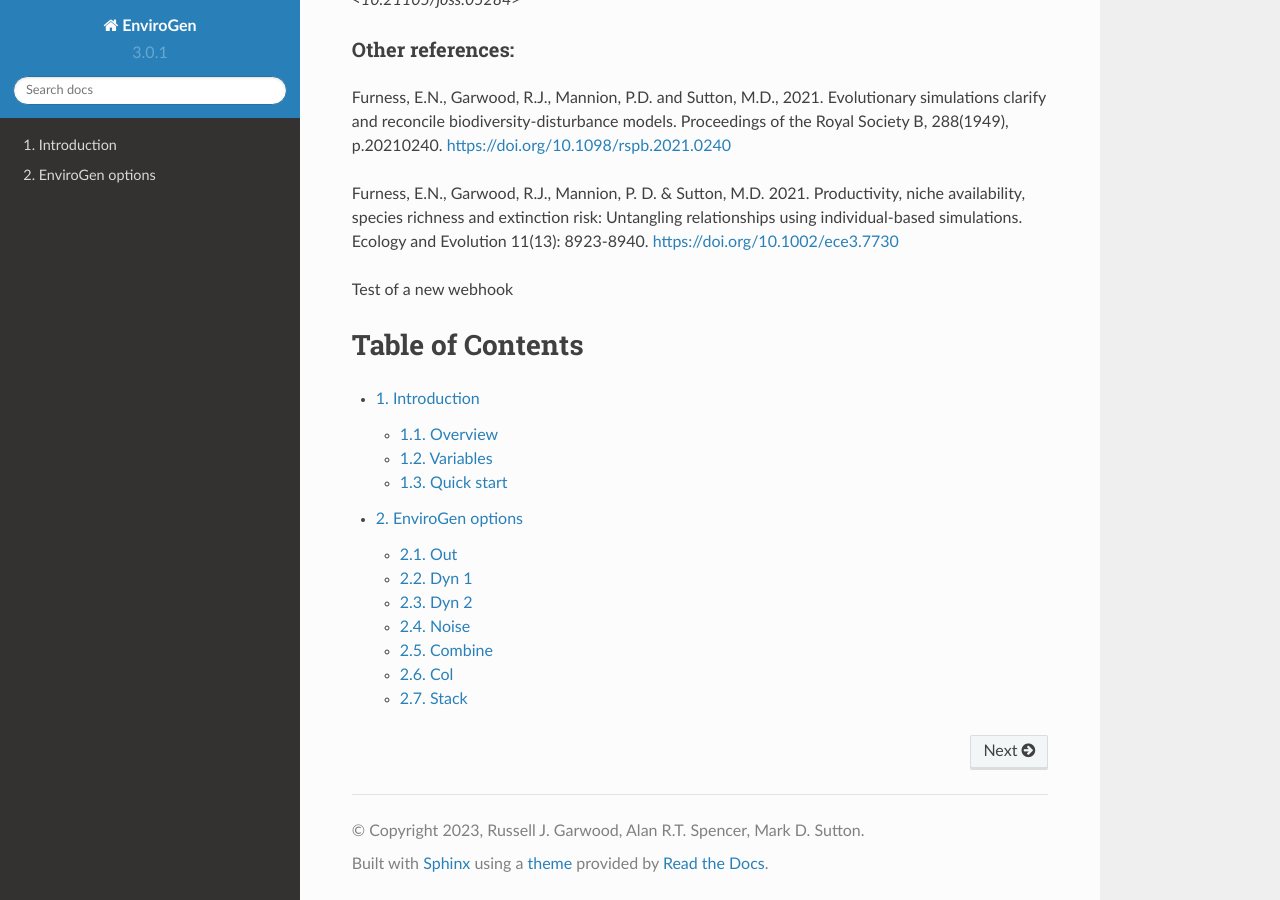
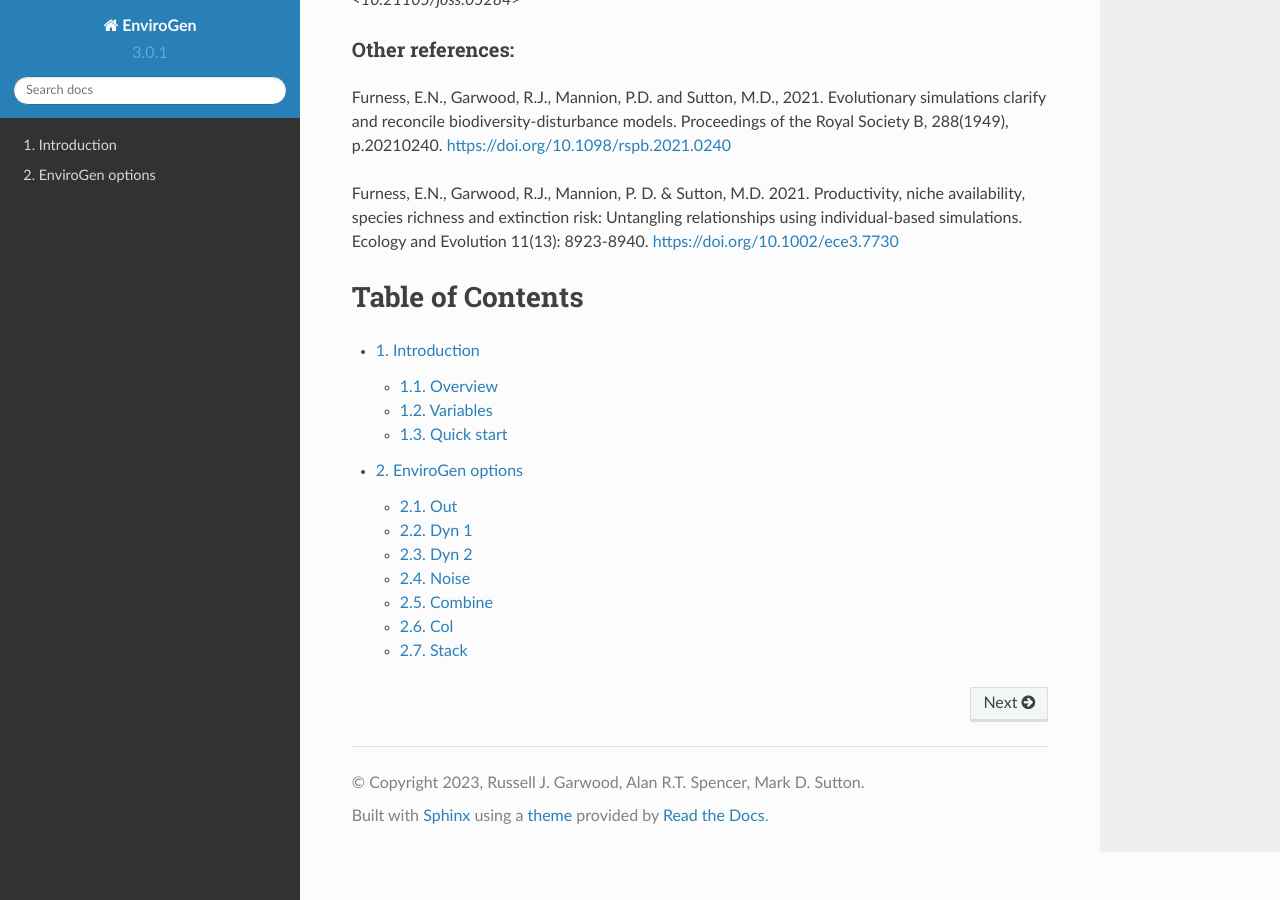
Before and after one commit to palaeoware/revosim, a Sphinx documentation site: the page built from utility/envirogen/docs/index.rst, in a window 1280 px wide and 900 px high, scrolled down 1258 px. Built offline with Sphinx 7.4.7 and the Read the Docs theme 2.0.0, drawn with Linux system fonts in a browser that asks for light colours.

Commit message:
NEw webhook works, undo last commit

```diff
--- a/utility/envirogen/docs/index.rst
+++ b/utility/envirogen/docs/index.rst
@@ -31,8 +31,6 @@ Furness, E.N., Garwood, R.J., Mannion, P.D. and Sutton, M.D., 2021. Evolutionary
 
 Furness, E.N., Garwood, R.J., Mannion, P. D. & Sutton, M.D. 2021. Productivity, niche availability, species richness and extinction risk: Untangling relationships using individual-based simulations. Ecology and Evolution 11(13): 8923-8940. `https://doi.org/10.1002/ece3.7730 <https://doi.org/10.1002/ece3.7730>`_
 
-Test of a new webhook
-
 Table of Contents
 =================
 .. toctree::
```
